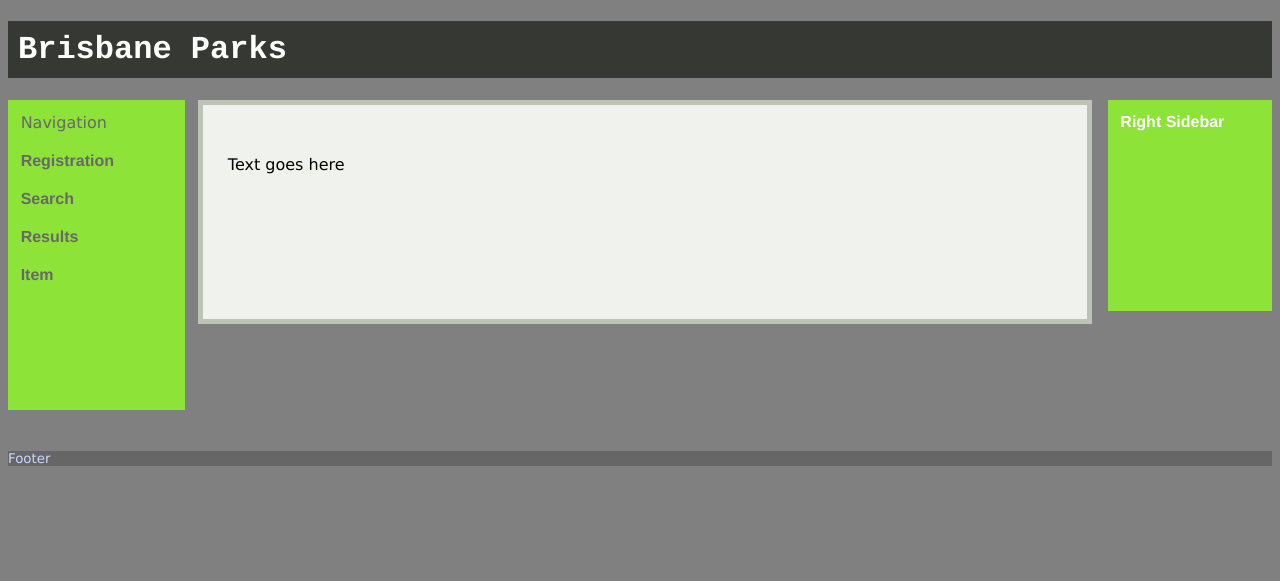
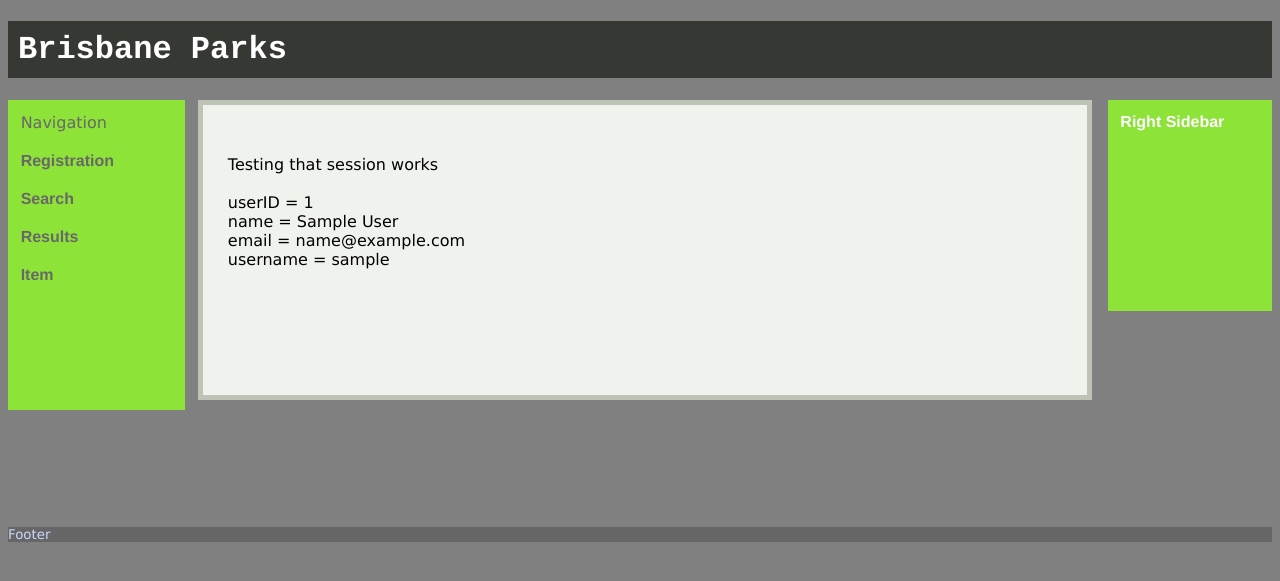
Before and after one commit to hawkesie/Web-Computing, a PHP site: page / in a window 1280 px wide. Shown: the top 581 px of the page. Run offline with PHP 8.4, Linux system fonts and the light colour scheme; the visitor is signed in with stand-in values (Sample User, id 1).

Commit message:
Testing session stuff

```diff
--- a/CAB230/index.php
+++ b/CAB230/index.php
@@ -7,10 +7,18 @@
 <!--  Links to the css file which contains the syling instructions for the web page  -->
  <link href="lib/css/WebStyleSheet.css" rel="stylesheet" type="text/css"/>
 <!-- Title which is shown in the tab of the web page  -->
- <title>Brisbane Parks</title>
- <meta charset="UTF-8">
- </head>
- <body>
+<?php
+  session_start();
+  $id = $_SESSION['id'];
+  $name = $_SESSION['name'];
+  $email = $_SESSION['email'];
+  $username = $_SESSION['username'];
+?>
+
+<title>Brisbane Parks</title>
+<meta charset="UTF-8">
+</head>
+<body>
 <!--  Heading at the top of the page  -->
  <h1>Brisbane Parks</h1>
 <div id=menu></div>
@@ -32,7 +40,12 @@ Navigation<br><br>
 </div>
 
 <!-- Holder for the ain content area of the web page.   -->
-<div id=content>Text goes here<br><br>
+<div id=content>
+  Testing that session works<br><br>
+  userID = <?php echo $id ?><br>
+  name = <?php echo $name ?><br>
+  email = <?php echo $email ?><br>
+  username = <?php echo $username ?><br>
 
 </div>
 <!--  Holder for the footer of the web page  -->
```
